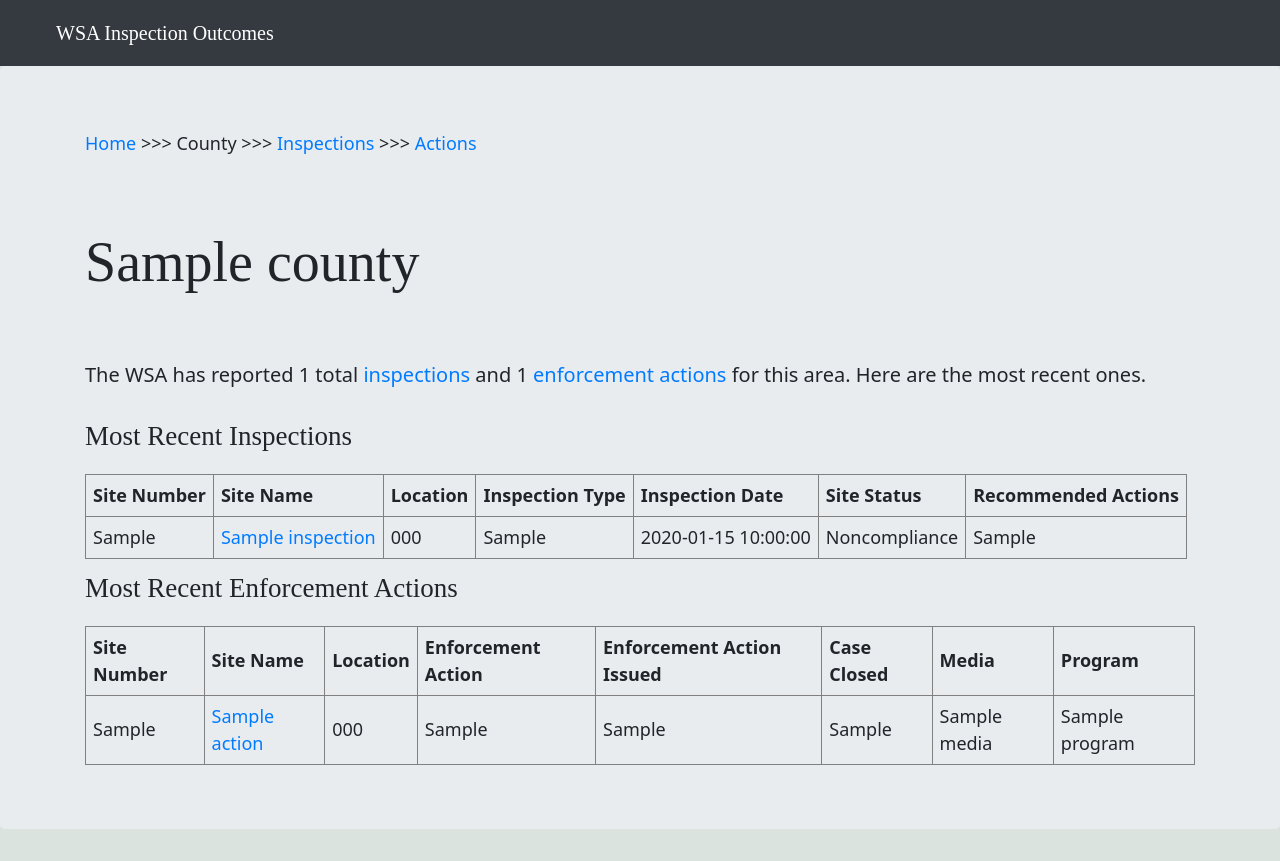
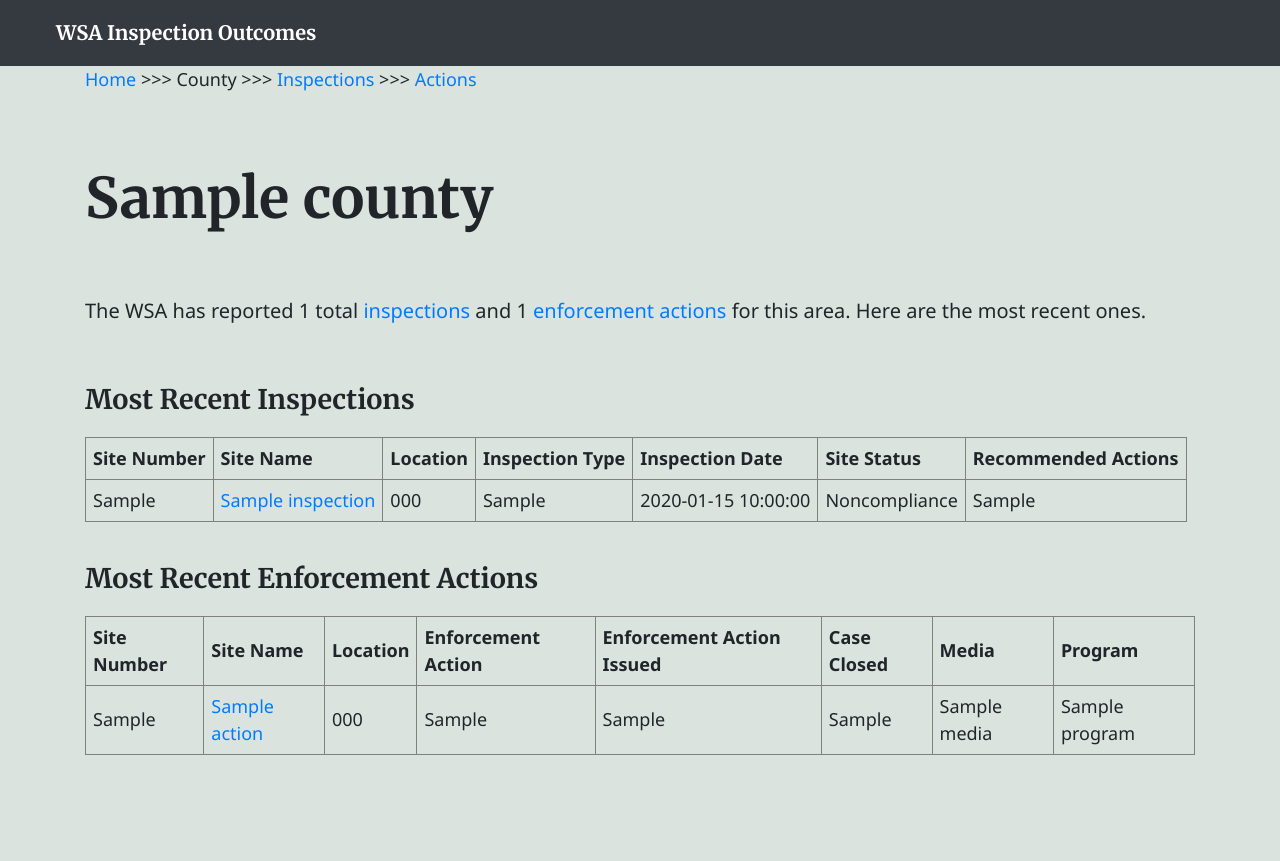
Before and after one commit to stephquinn/final-project-stephquinn, a Flask app: template templates/detail.html in a window 1280 px wide. After the commit the page ends 755 px from the top, so only its background shows below. Run offline with Flask 3, Linux system fonts and the light colour scheme; the template is opened without the code that fills it: most values are stand-ins (such as "Sample title", 1, 10 or a date in 2020); some libraries are stand-ins or nearby versions.

Commit message:
styling detail page

```diff
--- a/static/app.css
+++ b/static/app.css
@@ -18,7 +18,7 @@ h1 {
 h2 {
     font-family: 'Merriweather', serif;
     font-size:1.5em;
-    padding:.5em 0em .5em 0em;
+    padding:1.5em 0em .5em 0em;
 }
 
 table {
--- a/templates/detail.html
+++ b/templates/detail.html
@@ -2,17 +2,27 @@
 <html>
 
 <head>
+    <meta charset="utf-8">
+    <meta name="viewport" content="width=device-width, initial-scale=1.0">
+    <meta http-equiv="X-UA-Compatible" content="ie=edge">
+    <!--meta-->
     <title>{{ county }}</title>
+    <!--fonts-->
+    <link rel="preconnect" href="https://fonts.googleapis.com">
+    <link rel="preconnect" href="https://fonts.gstatic.com" crossorigin>
+    <link href="https://fonts.googleapis.com/css2?family=Merriweather:wght@700&family=Noto+Sans:wght@400;700&display=swap"
+        rel="stylesheet">
+    <!--css-->
     <link rel="stylesheet" href="https://stackpath.bootstrapcdn.com/bootstrap/4.3.1/css/bootstrap.min.css"
         crossorigin="anonymous">
-    <link rel="stylesheet" href="templates/app.css">
+    <link rel="stylesheet" href="{{ url_for('static', filename='app.css') }}" />
 </head>
+
 
 <body>
     <nav class="navbar navbar-expand-lg navbar-dark bg-dark">
         <a class="navbar-brand" href="/">WSA Inspection Outcomes</a>
     </nav>
-    <div class="jumbotron">
         <div class="container">
             <p><a href="/">Home</a> >>> County >>> <a href="/county/{{ slug }}/inspections">Inspections</a> >>> <a
                     href="/county/{{ slug }}/actions">Actions</a></p>
@@ -73,7 +83,6 @@
             </table>
         </div>
     </div>
-    </div>
 </body>
 
 </html>
```
